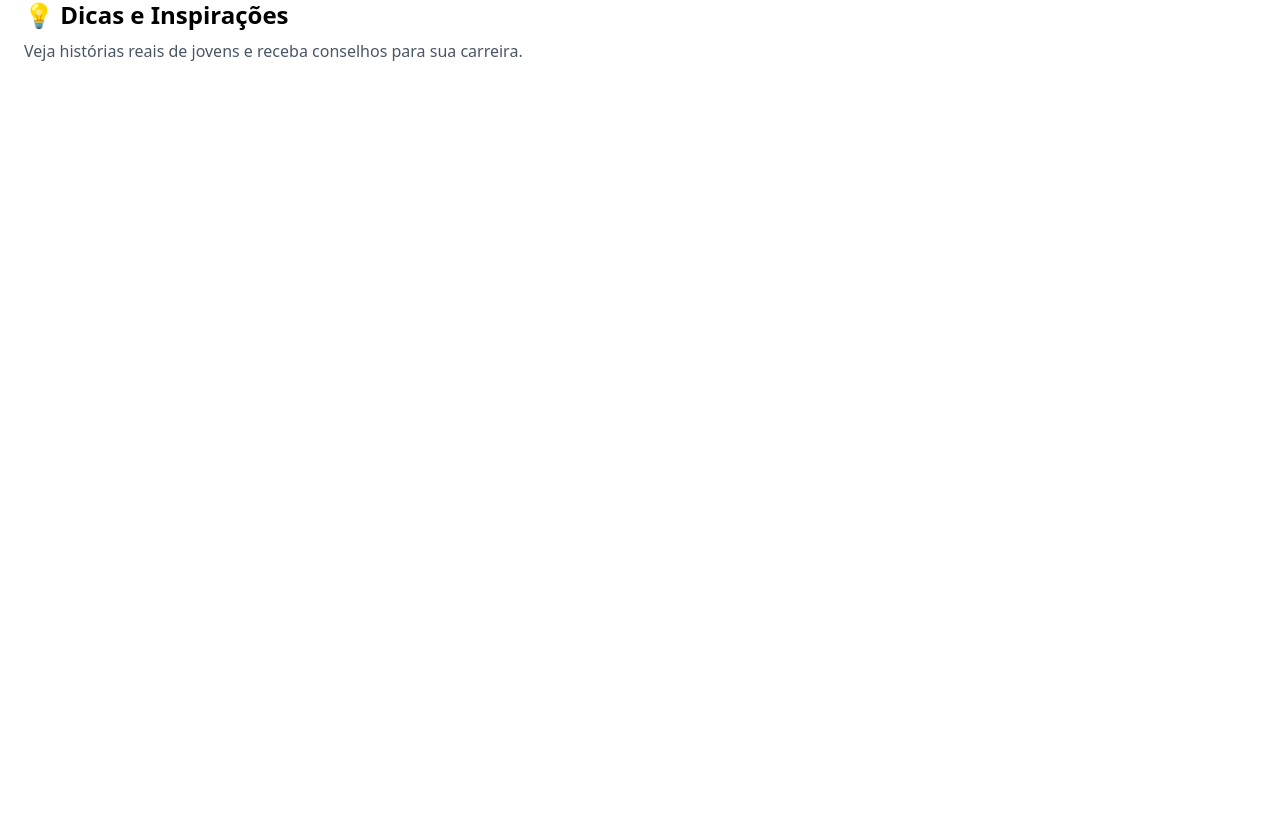
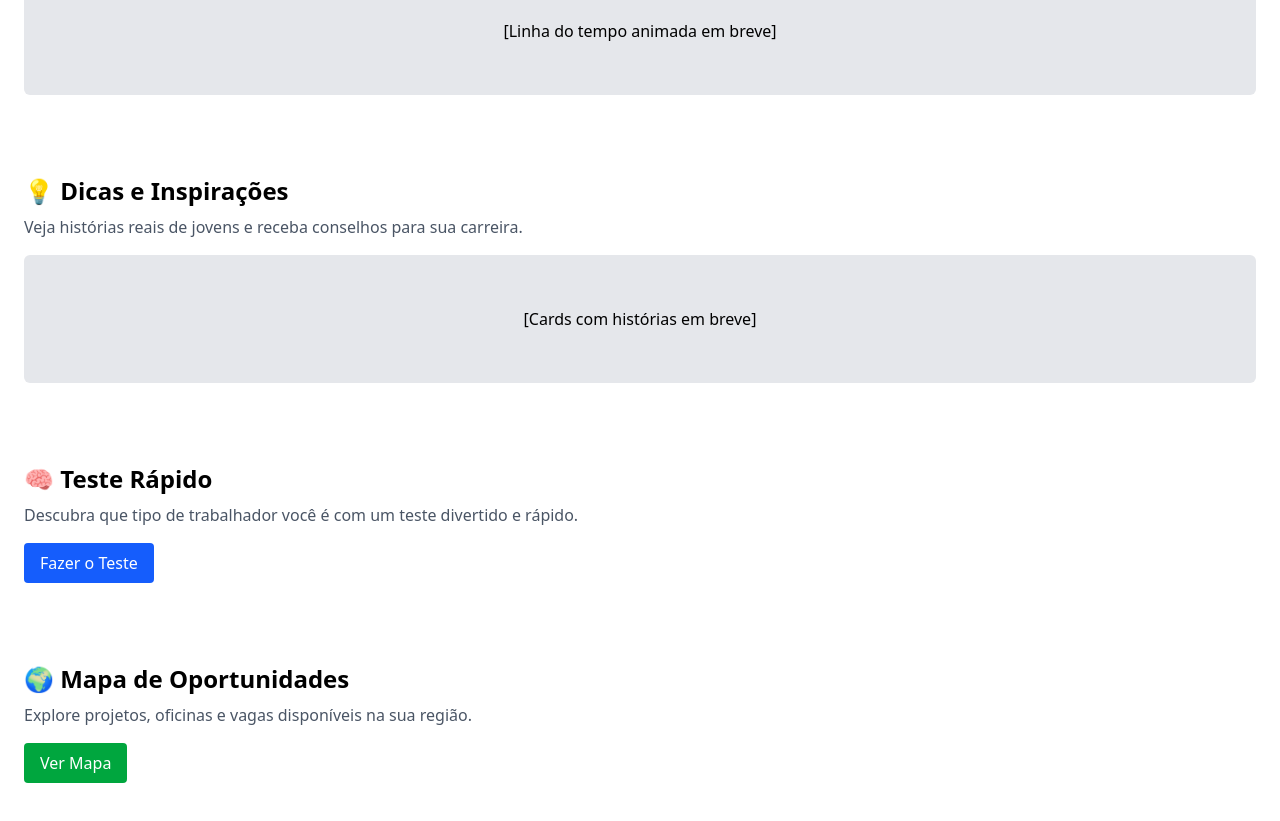
Before and after one commit to APB-Abner/Semana-trabalhador, a React (Vite) app: page / in a window 1280 px wide. Shown: the part 357-1178 px from the top of the page. Before the commit the page ends 800 px from the top, so only its background shows below. Built offline with nearby package versions, Linux system fonts and the light colour scheme.

Commit message:
feat: enhance Home page with new sections and navigation links for Testes, Mapa, and Game

```diff
--- a/src/pages/Home.jsx
+++ b/src/pages/Home.jsx
@@ -1,5 +1,10 @@
+
 import { useEffect, useRef } from 'react';
 import gsap from 'gsap';
+import { ScrollTrigger } from 'gsap/ScrollTrigger';
+import { Link } from 'react-router-dom';
+
+gsap.registerPlugin(ScrollTrigger);
 
 export default function Home() {
     const containerRef = useRef(null);
@@ -26,7 +31,7 @@ export default function Home() {
     }, []);
 
     return (
-        <div ref={containerRef} className="p-6 space-y-16">
+        <div ref={containerRef} className="p-6 space-y-20">
             <section className="section text-center">
                 <h2 className="text-3xl font-bold">Bem-vindo à Semana do Jovem Trabalhador</h2>
                 <p className="mt-4 text-gray-700">Celebre conquistas, descubra oportunidades e trilhe novos caminhos!</p>
@@ -35,12 +40,31 @@ export default function Home() {
             <section className="section">
                 <h3 className="text-2xl font-semibold">📅 Linha do Tempo</h3>
                 <p className="text-gray-600 mt-2">Acompanhe a evolução dos direitos e oportunidades dos jovens no mercado de trabalho.</p>
-                {/* Placeholder para futura timeline animada */}
+                <div className="bg-gray-200 h-32 mt-4 rounded-md flex items-center justify-center">[Linha do tempo animada em breve]</div>
             </section>
 
             <section className="section">
                 <h3 className="text-2xl font-semibold">💡 Dicas e Inspirações</h3>
                 <p className="text-gray-600 mt-2">Veja histórias reais de jovens e receba conselhos para sua carreira.</p>
+                <div className="bg-gray-200 h-32 mt-4 rounded-md flex items-center justify-center">[Cards com histórias em breve]</div>
+            </section>
+
+            <section className="section">
+                <h3 className="text-2xl font-semibold">🧠 Teste Rápido</h3>
+                <p className="text-gray-600 mt-2">Descubra que tipo de trabalhador você é com um teste divertido e rápido.</p>
+                <Link to="/testes" className="inline-block mt-4 px-4 py-2 bg-blue-600 text-white rounded hover:bg-blue-700 transition">Fazer o Teste</Link>
+            </section>
+
+            <section className="section">
+                <h3 className="text-2xl font-semibold">🌍 Mapa de Oportunidades</h3>
+                <p className="text-gray-600 mt-2">Explore projetos, oficinas e vagas disponíveis na sua região.</p>
+                <Link to="/mapa" className="inline-block mt-4 px-4 py-2 bg-green-600 text-white rounded hover:bg-green-700 transition">Ver Mapa</Link>
+            </section>
+
+            <section className="section">
+                <h3 className="text-2xl font-semibold">🎮 Desafio Final</h3>
+                <p className="text-gray-600 mt-2">Participe do mini game e teste seus conhecimentos de forma divertida.</p>
+                <Link to="/game" className="inline-block mt-4 px-4 py-2 bg-purple-600 text-white rounded hover:bg-purple-700 transition">Jogar Agora</Link>
             </section>
         </div>
     );
--- /dev/null
+++ b/src/pages/Mapa.jsx
@@ -0,0 +1,5 @@
+function Mapa() {
+    return (<h1>Mapa</h1> );
+}
+
+export default Mapa;
```
